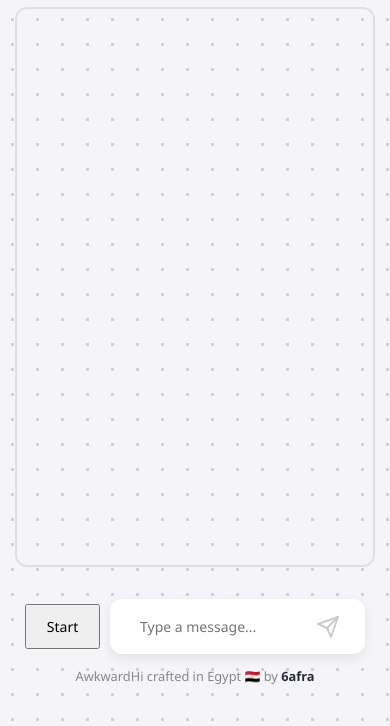
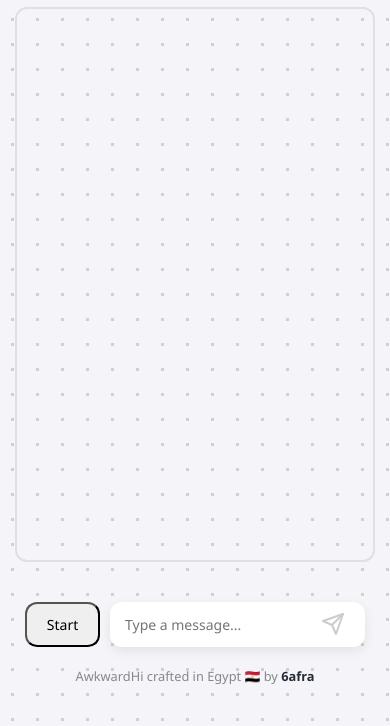
Before and after one commit to o3yin3yin-create/awkwardhi, a website: page public/index.html in a window 390 px wide. Shown: the part 118-844 px from the top of the page. Drawn offline with Linux system fonts and the light colour scheme; no server answers.

Commit message:
increase chat font size and reduce gaps between messages

```diff
--- a/public/style.css
+++ b/public/style.css
@@ -226,6 +226,7 @@ input:checked + .slider:before {
     100% { transform: scale(0.95); box-shadow: 0 0 0 0 rgba(34, 197, 94, 0); }
 }
 /* ========================================================= */
+/* ضبط أبعاد الموبايل والـ Bottom Controls */
 @media (max-width: 480px) {
     header {
         padding: 8px 12px;
@@ -252,54 +253,67 @@ input:checked + .slider:before {
         width: auto !important;
     }
 
-    /* منطقة الكتابة وزرار Start/Skip (إرجاع الكرامة) */
+    /* منطقة الكتابة وزرار Start/Skip (تظبيط المحاذاة والطول بالمللي) */
     .bottom-controls {
         display: flex;
-        align-items: center;
+        align-items: stretch;
         gap: 10px;
         padding: 10px;
         width: 100%;
+        height: 65px;
         box-sizing: border-box;
     }
 
     #action-btn {
         padding: 0 15px;
         font-size: 14px;
-        height: 45px;
+        height: 100% !important;
         white-space: nowrap;
         flex-shrink: 0;
         min-width: 75px;
         display: flex;
         align-items: center;
         justify-content: center;
+        border-radius: 12px;
     }
 
-    .input-container {
+    .input-wrapper {
         display: flex;
         flex-grow: 1;
+        align-items: center;
         position: relative;
+        height: 100% !important;
+        padding: 0 10px 0 15px !important;
+        border-radius: 12px;
     }
 
     #message-input {
         width: 100%;
-        height: 45px;
-        padding: 10px 40px 10px 15px;
+        height: 100% !important;
+        padding: 0 !important;
         font-size: 14px;
         box-sizing: border-box;
     }
 
-    /* تخسيس الرسايل العادية */
-    .message {
-        font-size: 13px !important;
-        padding: 6px 10px !important;
-        margin-bottom: 6px !important;
+    /* تضييق المسافات جوه صندوق الشات نفسه */
+    .chat-box {
+        gap: 6px !important;
+        padding: 15px 12px !important;
     }
 
-    /* تصغير رسايل السيستم إجباري */
+    /* تكبير وتظبيط الرسايل العادية */
+    .message {
+        font-size: 15px !important;
+        padding: 2px 5px !important;
+        margin-bottom: 0 !important;
+        line-height: 1.4 !important;
+    }
+
+    /* تظبيط رسايل السيستم */
     .system-msg {
-        font-size: 10px !important;
+        font-size: 11.5px !important;
         padding: 2px 5px !important;
-        margin-bottom: 4px !important;
+        margin-bottom: 0 !important;
         font-weight: 400 !important;
         line-height: 1.2 !important;
         color: #888 !important;
```
